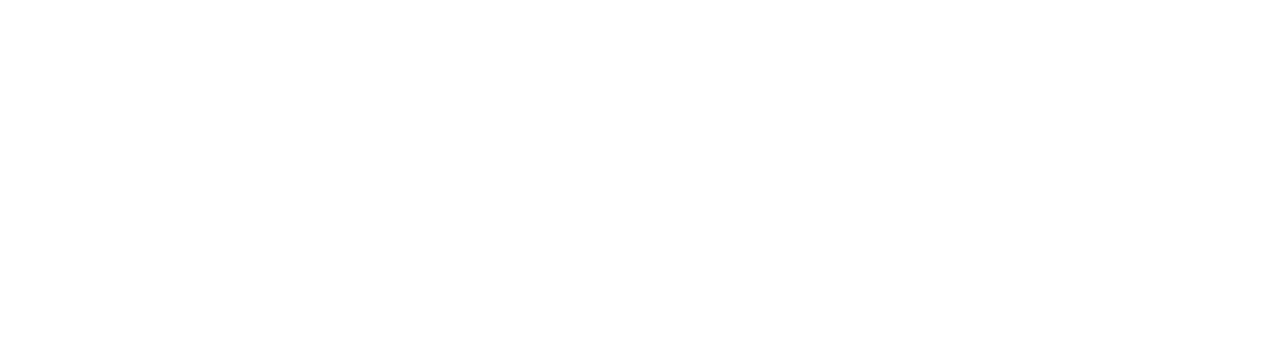
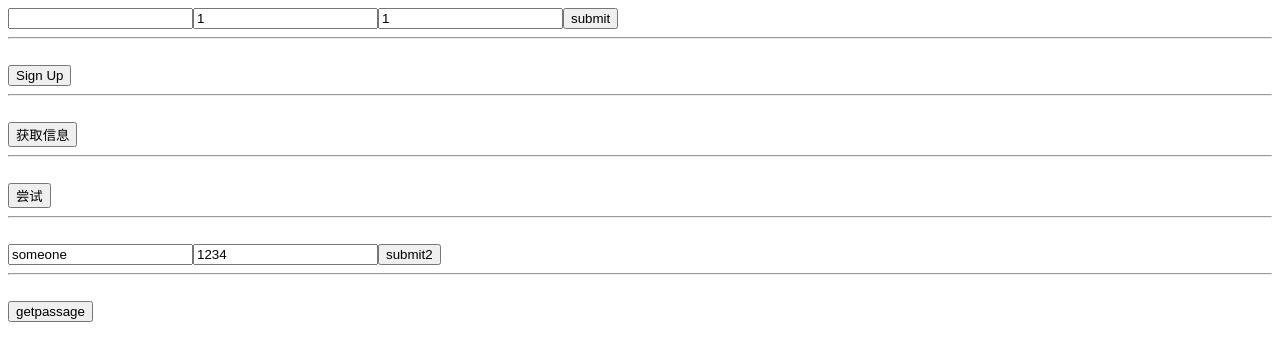
Before and after one commit to zhiyangjing/Reazor, a Vue app: page /playground in a window 1280 px wide. Shown: the top 360 px of the page. Built offline with nearby package versions, Linux system fonts and the light colour scheme.

Commit message:
tryed the apis

```diff
--- /dev/null
+++ b/src/composable/api/getLogIn.ts
@@ -0,0 +1,40 @@
+import axios from "axios";
+import request from "./useRequests";
+
+
+// export function login(){
+//   request({
+//     method:"POST",
+//     url:"/user",
+//     data:{
+//       "name":"someone",
+//       "password":"1234",
+//     }
+//   }).then((res)=>{
+//     console.log(res)
+//   })
+// }
+export function login() {
+  try{
+    console.log(request.post('/user',{
+      "name":"someone",
+      "password":"1234",
+    }))
+    console.log("成功登录")
+  }catch(e){
+    alert(e)
+  }
+}
+
+// export function getSignIn() {
+//   try{
+//     request.post('/user',{
+//       "name":"Someone",
+//       "password":"1234"
+//     })
+//     console.log("成功注册")
+//   }catch(e){
+//     console.log("发生了错误")
+//     alert(e)
+//   }
+// }
--- /dev/null
+++ b/src/composable/api/getPassage.ts
@@ -0,0 +1,37 @@
+import axios from "axios";
+import request from "./useRequests";
+
+
+// export function getPassage(){
+//   request({
+//     method:"GET",
+//     url:`/passage/:id`
+//     params:
+
+//   }).then((res)=>{
+//     console.log(res)
+//   })
+// }
+
+export function getPassage() {
+  request({
+    url:'/passage/:id',
+    method:'get',
+    params:{
+      id:3
+    }
+  })
+  .then((res)=>{
+    console.log(res)
+  })
+}
+
+// export function getPassage() {
+//   request.get('/passage/:id',{
+//     params:{
+//       "id":"1",
+//     }
+//   }).then((res)=>{
+//     console.log(res)
+//   })
+// }
--- /dev/null
+++ b/src/composable/api/getState.ts
@@ -0,0 +1,20 @@
+
+import axios from "axios";
+import request from "./useRequests";
+
+
+// export function getPasslist(type:string,page:number,limit:number){
+//   return request({
+//     method:"GET",
+//     url:`/users?type=${type}&page=${page}$limit=${limit}/passagelist`
+//   })
+// }
+
+export function getState() {
+  try{
+    console.log(request.get('/user/state'))
+    console.log("成功获取信息")
+  }catch(e){
+    alert(e)
+  }
+}
--- /dev/null
+++ b/src/composable/api/useGetPassageList.ts
@@ -0,0 +1,36 @@
+import axios from "axios";
+import request from "./useRequests";
+
+
+export function getPasslist(){
+  request({
+    method:"GET",
+    url:`/passagelist?type=ch&page=1&limit=2`
+  }).then((res)=>{
+    console.log(res)
+  })
+}
+
+// export function getPasslist() {
+//   try{
+//     console.log(request.get('/passagelist',{
+//       "page":2,
+//       "limit":4,
+//     }))
+//     console.log("成功获取文章列表")
+//   }catch(e){
+//     alert(e)
+//   }
+// }
+
+// export function login() {
+//   try{
+//     console.log(request.post('/user',{
+//       "name":"someone",
+//       "password":"1234",
+//     }))
+//     console.log("成功登录")
+//   }catch(e){
+//     alert(e)
+//   }
+// }
--- /dev/null
+++ b/src/composable/api/useRequests.ts
@@ -0,0 +1,31 @@
+import axios from "axios";
+
+
+
+
+const request = axios.create({
+  baseURL:"/api",
+  timeout:1000,
+//   timeourequestgetp// Passlist// // //
+})
+
+request.interceptors.response.use(
+  res => {
+    if(res && res.data){
+      if(res.data.success){
+        return res.data.data
+      }else {
+        console.log(1)
+        return Promise.reject(res.data.error)
+      }
+    }else {
+      console.log(2)
+      return Promise.reject("Error response")
+    }
+  },err => {
+    console.log(3)
+    return Promise.reject(err.message)
+  }
+)
+
+export default request
--- /dev/null
+++ b/src/composable/api/useSignUp.ts
@@ -0,0 +1,16 @@
+import axios from "axios";
+import request from "./useRequests";
+
+
+export function getSignIn() {
+  try{
+    request.post('/user/registry',{
+      "name":"Someone",
+      "password":"1234"
+    })
+    console.log("成功注册")
+  }catch(e){
+    console.log("发生了错误")
+    alert(e)
+  }
+}
--- a/src/views/Playground.vue
+++ b/src/views/Playground.vue
@@ -1,10 +1,79 @@
 <script setup lang="ts">
+
+import axios from 'axios'
+import { getPasslist } from '@/composable/api/useGetPassageList'
+import { ref } from 'vue'
+
+import { getSignIn } from '@/composable/api/useSignUp'
+import { getState } from '@/composable/api/getState'
+import { login } from '@/composable/api/getLogIn'
+import { getPassage } from '@/composable/api/getPassage'
+const type = ref('')
+const page = ref(1)
+const limit = ref(1)
+
+const name = ref('someone')
+const code = ref('1234')
+
+function getpass(){
+  getPassage()
+}
+
+function submit2() {
+  console.log(login())
+}
+
+function submit() {
+  console.log(getPasslist())
+}
+
+
+function signup() {
+  getSignIn()
+}
+
+function getinformation() {
+  getState()
+}
+
+function myTry() {
+  console.log(axios({
+    method:'POST',
+    url:'/user/registry',
+    data:{
+      "name":"someone1",
+      "password":"1234"
+    }
+  }))
+}
 </script>
 
+
 <template>
+  <input type="text" v-model="type">
+  <input type="text" v-model="page">
+  <input type="text" v-model="limit">
+  <button @click="submit">submit</button>
+  <hr/>
+  <br/>
+
+  <button @click="signup">Sign Up</button>
+  <hr/>
+  <br/>
+  <button @click="getinformation">获取信息</button>
+  <hr/>
+  <br/>
+  <button @click="myTry">尝试</button>
+  <hr/>
+  <br/>
+  <input type="text" v-model="name">
+  <input type="text" v-model="code">
+  <button @click="submit2">submit2</button>
+  <hr/>
+  <br/>
+  <button @click="getpass">getpassage</button>
 
 </template>
-
 <style scoped>
 
 </style>
--- a/vite.config.ts
+++ b/vite.config.ts
@@ -14,7 +14,8 @@
   },
   server: {
     proxy: {
-      'api': {
+      '/api': {
+        // target:"https://fe2kao.tiaozhan.com/",
         target:"https://fe2kao.tiaozhan.com/",
         changeOrigin:true,
         secure:false
```
